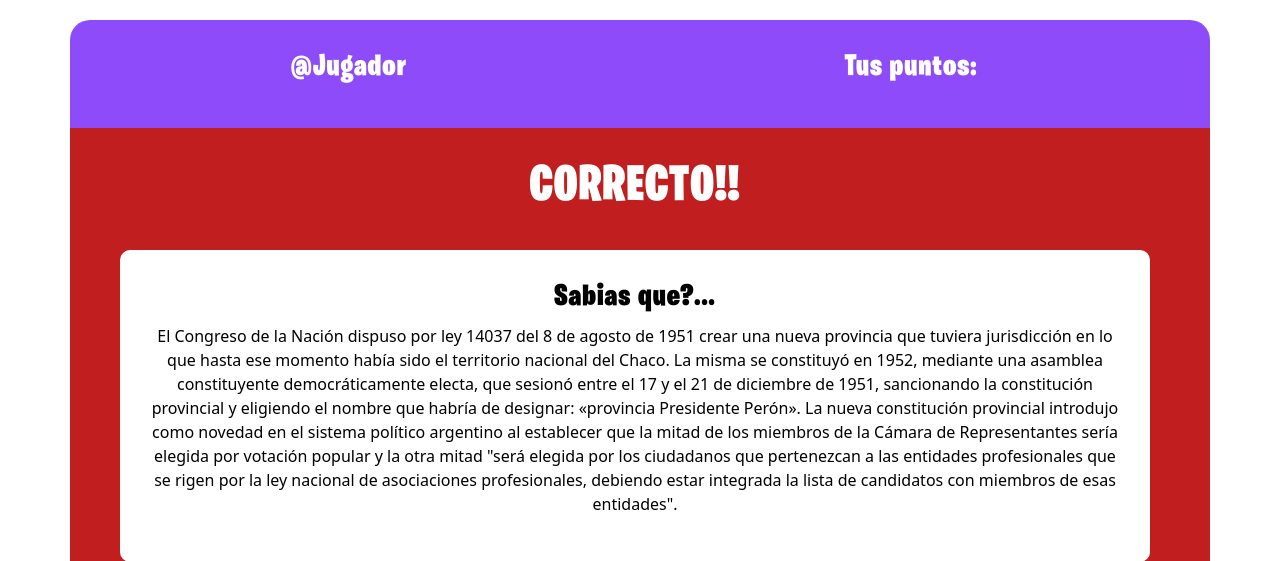
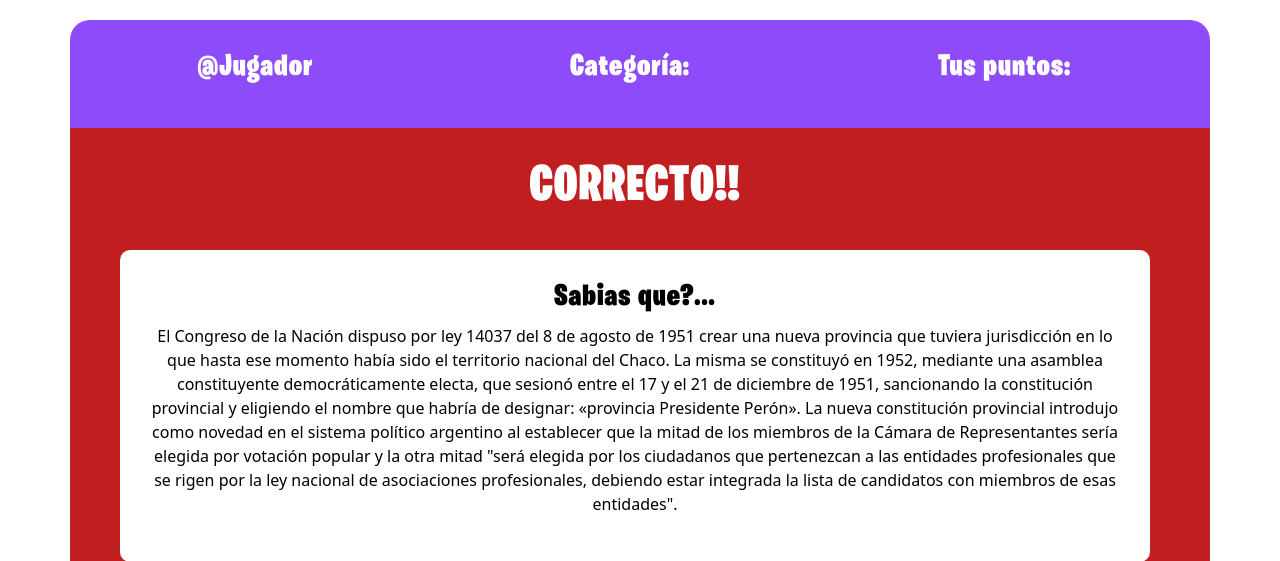
Before and after one commit to IvanStacul/INFORMATORIO_2021_C3, a Django app: template templates/trivia/sabias_error.html in a window 1280 px wide. Shown: the part 148-709 px from the top of the page. Run offline with Django 3.2, Linux system fonts and the light colour scheme; the template is opened without the code that fills it, so the values that code supplies are empty; some libraries are stand-ins or nearby versions.

Commit message:
se agrega espacio para categoría seleccionada

```diff
--- a/templates/trivia/sabias_error.html
+++ b/templates/trivia/sabias_error.html
@@ -1,5 +1,5 @@
 {% extends 'base.html' %}
-{% block title %} Configuración de Nueva Partida{% endblock title %}
+{% block title %}Respuesta Incorrecta{% endblock title %}
 {% block content %}
   {% load static %}
 	<header>
@@ -9,16 +9,15 @@
   	<section>
 		<div class="container" id="modos_de_juego">
 					<div class="row">
-							<div class="col-md-6 col text-center">
-								<div class="media">
-									<div class="media-body">
-										<h5 class="mt-0 sub_title">@Jugador</h5>
-									</div>
-								</div>
-							</div>
-							<div class="col-md-6 col text-center">
-								<h2 class="sub_title"> Tus puntos:</h2>
-							</div>
+						<div class="col-md-4 col text-center">
+							<h2 class="sub_title">@Jugador</h2>
+						</div>
+						<div class="col-md-4 col text-center">
+							<h2 class="sub_title">Categoría:</h2>
+						</div>
+						<div class="col-md-4 col text-center">
+							<h2 class="sub_title">Tus puntos:</h2>
+						</div>
 					</div>
 				</br>
 		</div>
```
